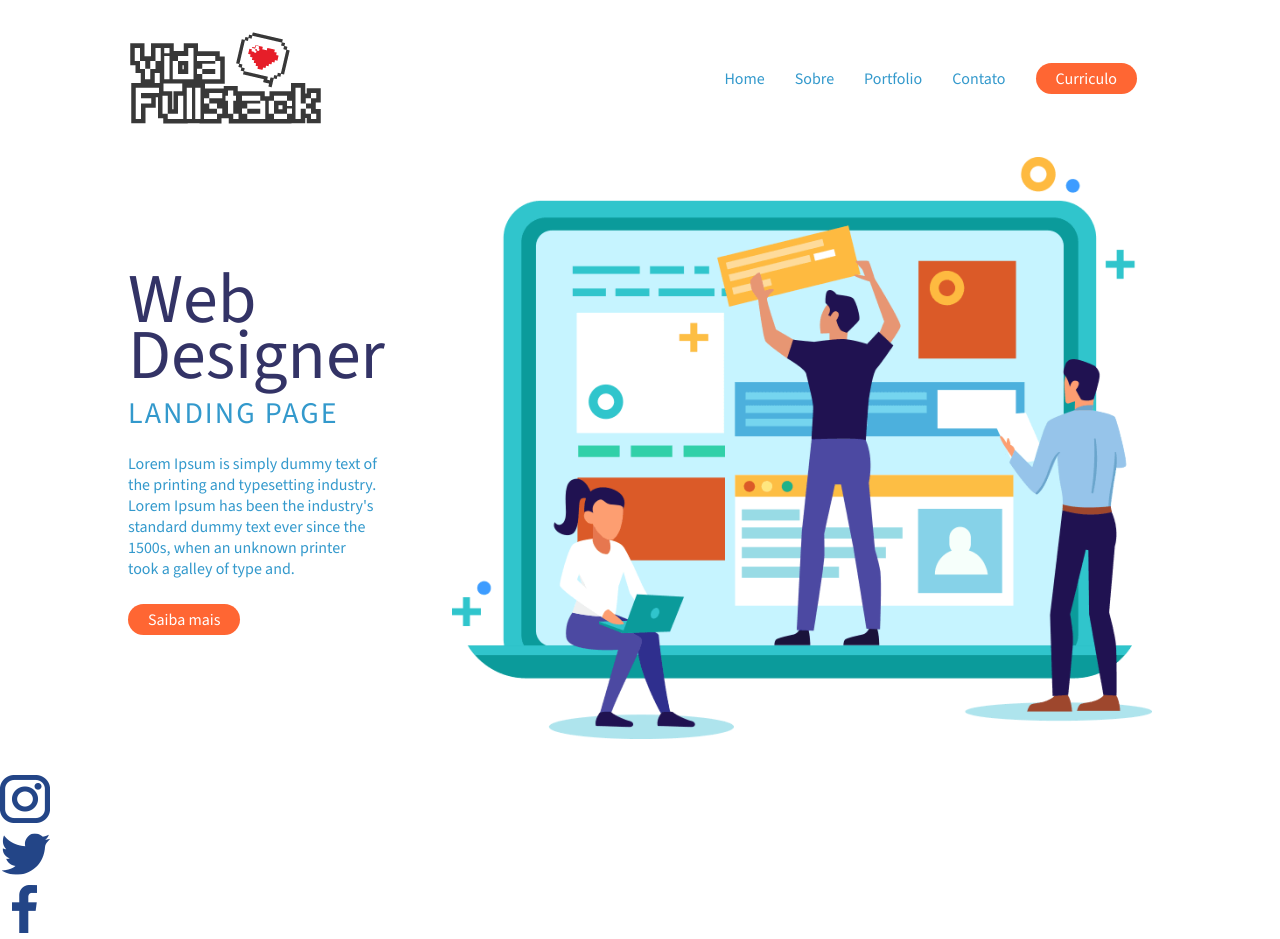
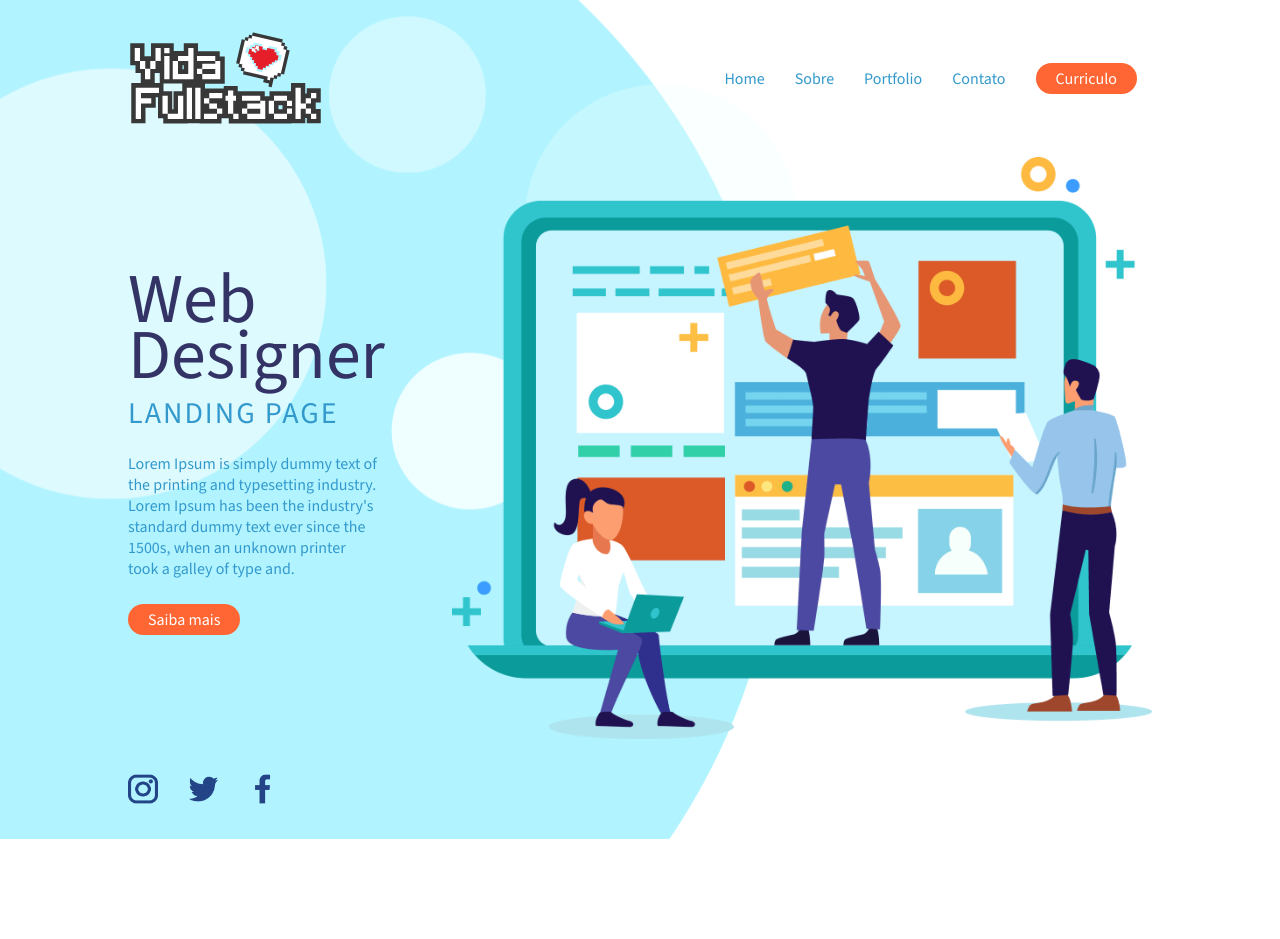
Before and after one commit to Erickbryan01/hand-on-1, a plain HTML site: page index.html in a window 1280 px wide. After the commit the page ends 839 px from the top, so only its background shows below. Drawn offline with nearby package versions, Linux system fonts and the light colour scheme; files whose address does not match are found by name.

Commit message:
footer completo junto com o css

```diff
--- /dev/null
+++ b/assets/css/footer.css
@@ -0,0 +1,6 @@
+footer ul li {
+    margin: 0 30px 0 0;
+}
+footer ul li a img {
+  width: 30px;
+}
--- a/assets/css/header.css
+++ b/assets/css/header.css
@@ -6,7 +6,6 @@ header nav ul{
     display: flex;
     flex-direction: row;
     align-items: center;
-    list-style: none;
 }
 header nav ul li a{
     transition: all 0.50s;
--- a/assets/css/style.css
+++ b/assets/css/style.css
@@ -5,6 +5,7 @@
 @import "./buttons.css";
 @import "./header.css";
 @import "./main.css";
+@import "./footer.css";
 
 /*css reset */
 *{
@@ -17,6 +18,13 @@
     font-weight: 300;
     vertical-align: baseline;
     text-decoration:none;
+    list-style: none;
+}
+
+body {
+    background-image: url(../images/bolha-background.png);
+    background-position: left center;
+    background-repeat: no-repeat;
 }
 .container {
     width: 1024px;
--- a/index.html
+++ b/index.html
@@ -75,9 +75,9 @@
     <!--End-Container-->
 
     <!---Footer-->
-    <footer>
+    <footer class="container">
         <!--Reder socias-->
-        <ul>
+        <ul class="row">
             <li>
                 <a href="#">
                     <img src="./assets/images/logo-insta.png" alt="logo-insta">
```
